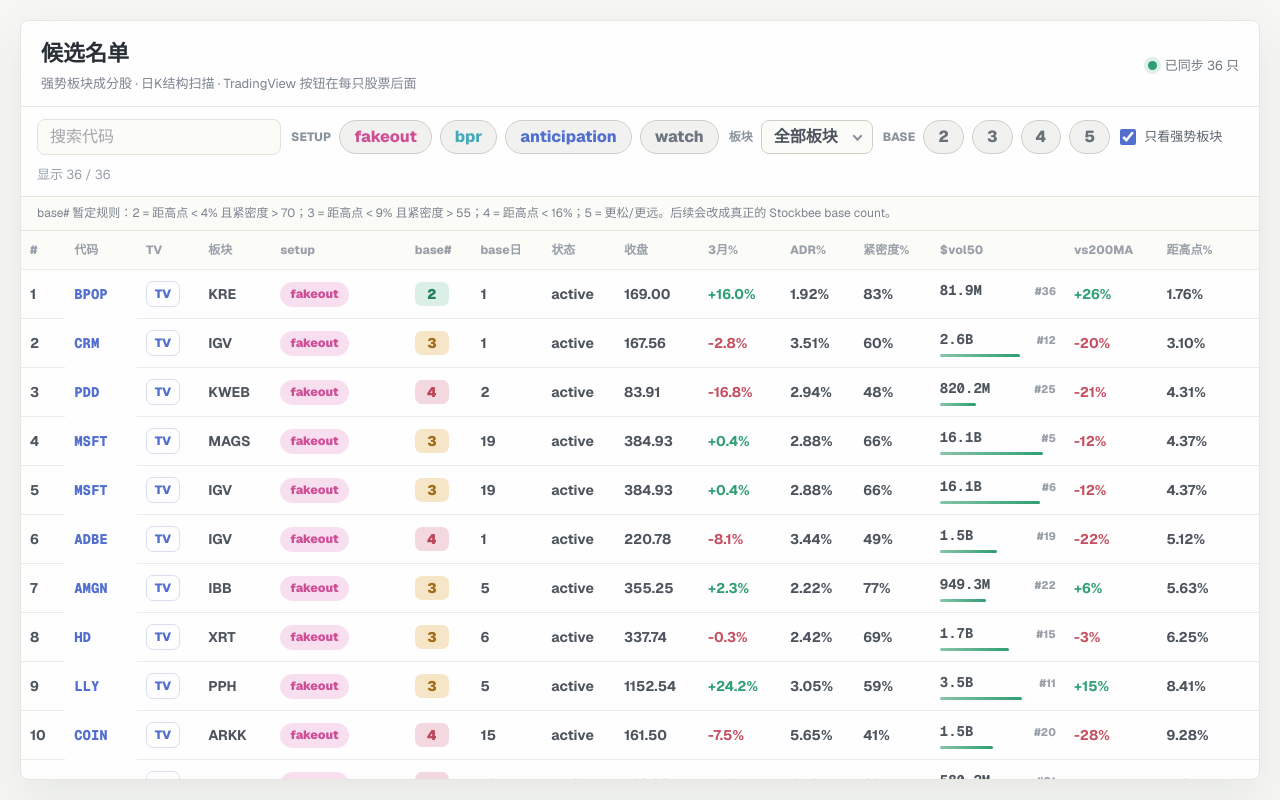
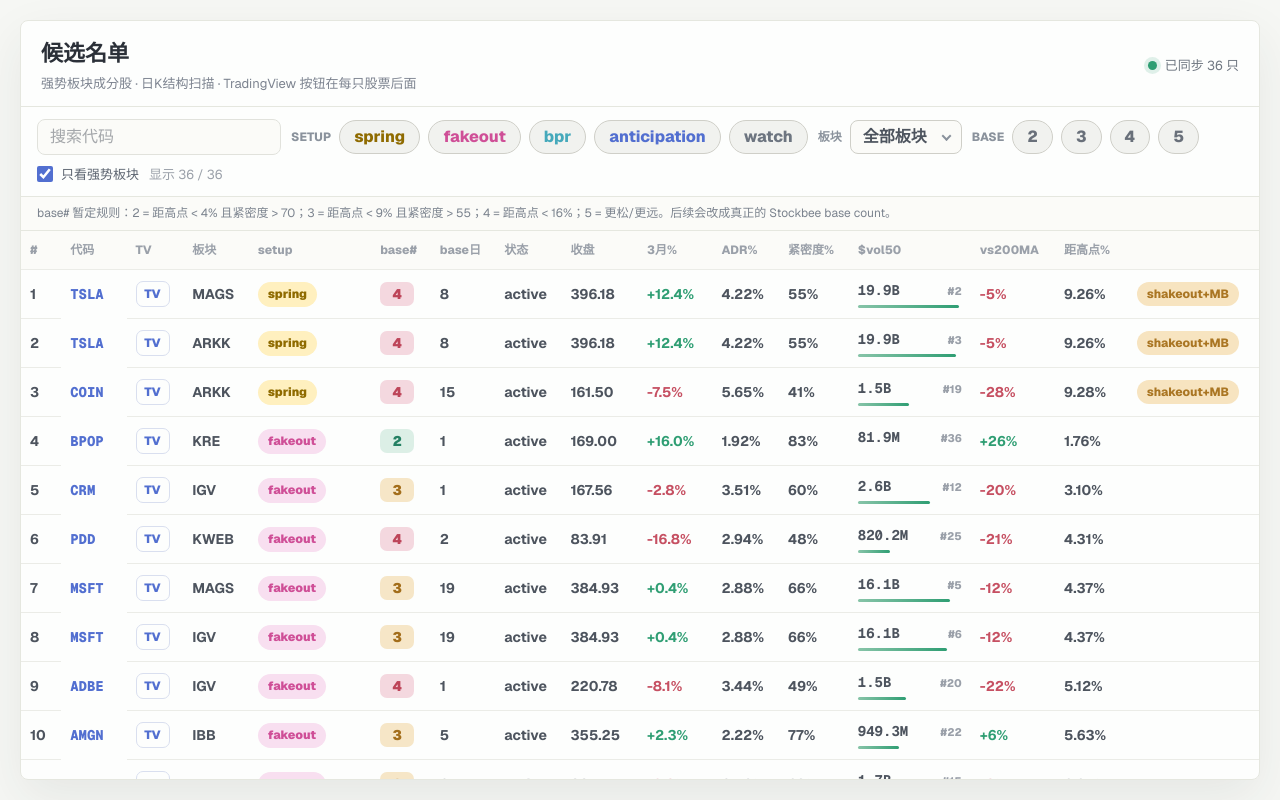
Before and after one commit to kaguravicky-web/deepvue, a Next.js app: page / in a window 1280 px wide. Built offline with nearby package versions, Linux system fonts and the light colour scheme.

Commit message:
Add spring setup scanner

```diff
--- a/app/globals.css
+++ b/app/globals.css
@@ -249,6 +249,11 @@
   color: var(--pink);
 }
 
+.chip.tab-spring,
+.segmented .tab-spring {
+  color: #8f6b00;
+}
+
 .chip.tab-anticipation,
 .segmented .tab-anticipation {
   color: var(--blue);
@@ -401,6 +406,11 @@
 .fakeout {
   background: #f8dff0;
   color: var(--pink);
+}
+
+.spring {
+  background: #fff0bf;
+  color: #8f6b00;
 }
 
 .bpr {
--- a/app/page.tsx
+++ b/app/page.tsx
@@ -2,7 +2,7 @@
 
 import { useEffect, useMemo, useState } from "react";
 
-type Status = "anticipation" | "fakeout" | "bpr" | "pool";
+type Status = "spring" | "anticipation" | "fakeout" | "bpr" | "pool";
 
 type Candidate = {
   rank: number;
@@ -39,9 +39,10 @@
   { rank: 2, ticker: "BB", name: "BlackBerry", group: "Software", theme: "IGV", status: "bpr", base: 5, days: 8, stage: "active", close: 11.01, threeMonth: 184.5, adr: 7.98, tightness: 0, dollarVol: "339.1M", vs200: 109, line: 23.43, strong: true },
 ];
 
-const setupOptions: Status[] = ["fakeout", "bpr", "anticipation", "pool"];
+const setupOptions: Status[] = ["spring", "fakeout", "bpr", "anticipation", "pool"];
 const baseOptions = [2, 3, 4, 5];
 const setupLabels: Record<Status, string> = {
+  spring: "spring",
   fakeout: "fakeout",
   anticipation: "anticipation",
   bpr: "bpr",
--- a/public/screener-feed.json
+++ b/public/screener-feed.json
@@ -1,5 +1,5 @@
 {
-  "updatedAt": "2026-07-15T04:54:38.968Z",
+  "updatedAt": "2026-07-15T05:10:07.196Z",
   "sectors": [
     {
       "sector": "S&P  Insurance",
@@ -887,6 +887,83 @@
   "candidates": [
     {
       "rank": 1,
+      "ticker": "TSLA",
+      "name": "Tesla, Inc.",
+      "group": "Magnificent 7 #11",
+      "theme": "MAGS",
+      "status": "spring",
+      "base": 4,
+      "days": 8,
+      "stage": "active",
+      "close": 396.18,
+      "threeMonth": 12.4,
+      "adr": 4.22,
+      "tightness": 55,
+      "dollarVol": "19.9B",
+      "vs200": -5,
+      "line": 9.26,
+      "alert": "shakeout+MB",
+      "strong": true,
+      "weight": "🟡 同在: ARKK, LIT, VOO",
+      "springDate": "2026-06-26",
+      "burstDate": "2026-06-29",
+      "liquidityLevel": 379.06,
+      "lastDate": "2026-07-14"
+    },
+    {
+      "rank": 2,
+      "ticker": "TSLA",
+      "name": "Tesla, Inc.",
+      "group": "ARK Innovation #20",
+      "theme": "ARKK",
+      "status": "spring",
+      "base": 4,
+      "days": 8,
+      "stage": "active",
+      "close": 396.18,
+      "threeMonth": 12.4,
+      "adr": 4.22,
+      "tightness": 55,
+      "dollarVol": "19.9B",
+      "vs200": -5,
+      "line": 9.26,
+      "alert": "shakeout+MB",
+      "strong": true,
+      "weight": "🟡 同在: MAGS, LIT, VOO",
+      "springDate": "2026-06-26",
+      "burstDate": "2026-06-29",
+      "liquidityLevel": 379.06,
+      "lastDate": "2026-07-14"
+    },
+    {
+      "rank": 3,
+      "ticker": "COIN",
+      "name": "Coinbase Global, Inc.",
+      "group": "ARK Innovation #20",
+      "theme": "ARKK",
+      "status": "spring",
+      "base": 4,
+      "days": 15,
+      "stage": "active",
+      "close": 161.5,
+      "threeMonth": -7.5,
+      "adr": 5.65,
+      "tightness": 41,
+      "dollarVol": "1.5B",
+      "vs200": -28,
+      "line": 9.28,
+      "alert": "shakeout+MB",
+      "strong": true,
+      "weight": "🟢 同在: WGMI",
+      "breakoutDate": "2026-07-01",
+      "springDate": "2026-06-26",
+      "burstDate": "2026-07-01",
+      "liquidityLevel": 147.88,
+      "ema21": 161.04,
+      "lastDate": "2026-07-14"
+    },
+    {
+      "rank": 4,
       "ticker": "BPOP",
       "name": "Popular, Inc.",
       "group": "Regional Banking #5",
@@ -907,7 +984,7 @@
       "lastDate": "2026-07-14"
     },
     {
-      "rank": 2,
+      "rank": 5,
       "ticker": "CRM",
       "name": "Salesforce, Inc.",
       "group": "Software #17",
@@ -930,7 +1007,7 @@
       "lastDate": "2026-07-14"
     },
     {
-      "rank": 3,
+      "rank": 6,
       "ticker": "PDD",
       "name": "PDD Holdings (拼多多)",
       "group": "China Internet #15",
@@ -953,7 +1030,7 @@
       "lastDate": "2026-07-14"
     },
     {
-      "rank": 4,
+      "rank": 7,
       "ticker": "MSFT",
       "name": "Microsoft Corporation",
       "group": "Magnificent 7 #11",
@@ -976,7 +1053,7 @@
       "lastDate": "2026-07-14"
     },
     {
-      "rank": 5,
+      "rank": 8,
       "ticker": "MSFT",
       "name": "Microsoft Corporation",
       "group": "Software #17",
@@ -999,7 +1076,7 @@
       "lastDate": "2026-07-14"
     },
     {
-      "rank": 6,
+      "rank": 9,
       "ticker": "ADBE",
       "name": "Adobe Inc.",
       "group": "Software #17",
@@ -1022,7 +1099,7 @@
       "lastDate": "2026-07-14"
     },
     {
-      "rank": 7,
+      "rank": 10,
       "ticker": "AMGN",
       "name": "Amgen Inc.",
       "group": "Biotechnology #6",
@@ -1045,7 +1122,7 @@
       "lastDate": "2026-07-14"
     },
     {
-      "rank": 8,
+      "rank": 11,
       "ticker": "HD",
       "name": "The Home Depot, Inc.",
       "group": "S&P Retail #12",
@@ -1068,7 +1145,7 @@
       "lastDate": "2026-07-14"
     },
     {
-      "rank": 9,
+      "rank": 12,
       "ticker": "LLY",
       "name": "Eli Lilly and Company",
       "group": "Pharmaceutical #9",
@@ -1091,30 +1168,7 @@
       "lastDate": "2026-07-14"
     },
     {
-      "rank": 10,
-      "ticker": "COIN",
-      "name": "Coinbase Global, Inc.",
-      "group": "ARK Innovation #20",
-      "theme": "ARKK",
-      "status": "fakeout",
-      "base": 4,
-      "days": 15,
-      "stage": "active",
-      "close": 161.5,
-      "threeMonth": -7.5,
-      "adr": 5.65,
-      "tightness": 41,
-      "dollarVol": "1.5B",
-      "vs200": -28,
-      "line": 9.28,
-      "strong": true,
-      "weight": "🟢 同在: WGMI",
-      "breakoutDate": "2026-07-01",
-      "ema21": 161.04,
-      "lastDate": "2026-07-14"
-    },
-    {
-      "rank": 11,
+      "rank": 13,
       "ticker": "AMT",
       "name": "American Tower Corp",
       "group": "Real Estate #14",
@@ -1137,7 +1191,7 @@
       "lastDate": "2026-07-14"
     },
     {
-      "rank": 12,
+      "rank": 14,
       "ticker": "DAL",
       "name": "Delta Air Lines",
       "group": "Airlines #18",
@@ -1160,7 +1214,7 @@
       "lastDate": "2026-07-14"
     },
     {
-      "rank": 13,
+      "rank": 15,
       "ticker": "VRTX",
       "name": "Vertex Pharmaceuticals",
       "group": "Biotechnology #6",
@@ -1183,7 +1237,7 @@
       "lastDate": "2026-07-14"
     },
     {
-      "rank": 14,
+      "rank": 16,
       "ticker": "VRTX",
       "name": "Vertex Pharmaceuticals",
       "group": "S&P Biotech #8",
@@ -1206,7 +1260,7 @@
       "lastDate": "2026-07-14"
     },
     {
-      "rank": 15,
+      "rank": 17,
       "ticker": "NVDA",
       "name": "NVIDIA Corporation",
       "group": "Magnificent 7 #11",
@@ -1227,7 +1281,7 @@
       "lastDate": "2026-07-14"
     },
     {
-      "rank": 16,
+      "rank": 18,
       "ticker": "META",
       "name": "Meta Platforms, Inc.",
       "group": "Magnificent 7 #11",
@@ -1250,7 +1304,7 @@
       "lastDate": "2026-07-14"
     },
     {
-      "rank": 17,
+      "rank": 19,
       "ticker": "AAPL",
       "name": "Apple Inc.",
       "group": "Magnificent 7 #11",
@@ -1273,7 +1327,7 @@
       "lastDate": "2026-07-14"
     },
     {
-      "rank": 18,
+      "rank": 20,
       "ticker": "BABA",
       "name": "Alibaba Group (阿里巴巴)",
       "group": "China Internet #15",
@@ -1296,7 +1350,7 @@
       "lastDate": "2026-07-14"
     },
     {
-      "rank": 19,
+      "rank": 21,
       "ticker": "BABA",
       "name": "Alibaba Group (阿里巴巴)",
       "group": "HK Large Cap #19",
@@ -1319,7 +1373,7 @@
       "lastDate": "2026-07-14"
     },
     {
-      "rank": 20,
+      "rank": 22,
       "ticker": "UMBF",
       "name": "UMB Financial Corp",
       "group": "Regional Banking #5",
@@ -1340,7 +1394,7 @@
       "lastDate": "2026-07-14"
     },
     {
-      "rank": 21,
+      "rank": 23,
       "ticker": "JNJ",
       "name": "Johnson & Johnson",
       "group": "Pharmaceutical #9",
@@ -1363,7 +1417,7 @@
       "lastDate": "2026-07-14"
     },
     {
-      "rank": 22,
+      "rank": 24,
       "ticker": "REGN",
       "name": "Regeneron Pharmaceuticals",
       "group": "Biotechnology #6",
@@ -1384,7 +1438,7 @@
       "lastDate": "2026-07-14"
     },
     {
-      "rank": 23,
+      "rank": 25,
       "ticker": "TCEHY",
       "name": "Tencent (腾讯控股)",
       "group": "China Internet #15",
@@ -1405,7 +1459,7 @@
       "lastDate": "2026-07-14"
     },
     {
-      "rank": 24,
+      "rank": 26,
       "ticker": "TCEHY",
       "name": "Tencent (腾讯控股)",
       "group": "HK Large Cap #19",
@@ -1426,7 +1480,7 @@
       "lastDate": "2026-07-14"
     },
     {
-      "rank": 25,
+      "rank": 27,
       "ticker": "PLD",
       "name": "Prologis, Inc.",
       "group": "Real Estate #14",
@@ -1447,7 +1501,7 @@
       "lastDate": "2026-07-14"
     },
     {
-      "rank": 26,
+      "rank": 28,
       "ticker": "XOM",
       "name": "Exxon Mobil Corp",
       "group": "Oil & Gas Exploration #7",
@@ -1468,7 +1522,7 @@
       "lastDate": "2026-07-14"
     },
     {
-      "rank": 27,
+      "rank": 29,
       "ticker": "CVX",
       "name": "Chevron Corp",
       "group": "Oil & Gas Exploration #7",
@@ -1489,7 +1543,7 @@
       "lastDate": "2026-07-14"
     },
     {
-      "rank": 28,
+      "rank": 30,
       "ticker": "AMZN",
       "name": "Amazon.com, Inc.",
       "group": "Magnificent 7 #11",
@@ -1510,7 +1564,7 @@
       "lastDate": "2026-07-14"
     },
     {
-      "rank": 29,
+      "rank": 31,
       "ticker": "AMZN",
       "name": "Amazon.com, Inc.",
       "group": "S&P Retail #12",
@@ -1531,7 +1585,7 @@
       "lastDate": "2026-07-14"
     },
     {
-      "rank": 30,
+      "rank": 32,
       "ticker": "GOOGL",
       "name": "Alphabet Inc.",
       "group": "Magnificent 7 #11",
@@ -1552,7 +1606,7 @@
       "lastDate": "2026-07-14"
     },
     {
-      "rank": 31,
+      "rank": 33,
       "ticker": "SYK",
       "name": "Stryker Corporation",
       "group": "U.S. Medical Devices #10",
@@ -1573,7 +1627,7 @@
       "lastDate": "2026-07-14"
     },
     {
-      "rank": 32,
+      "rank": 34,
       "ticker": "MDT",
       "name": "Medtronic plc",
       "group": "U.S. Medical Devices #10",
@@ -1591,48 +1645,6 @@
       "line": 8.44,
       "strong": true,
       "weight": "🟢 同在: VOO",
-      "lastDate": "2026-07-14"
-    },
-    {
-      "rank": 33,
-      "ticker": "TSLA",
-      "name": "Tesla, Inc.",
-      "group": "Magnificent 7 #11",
-      "theme": "MAGS",
-      "status": "pool",
-      "base": 4,
-      "days": 8,
-      "stage": "watch",
-      "close": 396.18,
-      "threeMonth": 12.4,
-      "adr": 4.22,
-      "tightness": 55,
-      "dollarVol": "19.9B",
-      "vs200": -5,
-      "line": 9.26,
-      "strong": true,
-      "weight": "🟡 同在: ARKK, LIT, VOO",
-      "lastDate": "2026-07-14"
-    },
-    {
-      "rank": 34,
-      "ticker": "TSLA",
-      "name": "Tesla, Inc.",
-      "group": "ARK Innovation #20",
-      "theme": "ARKK",
-      "status": "pool",
-      "base": 4,
-      "days": 8,
-      "stage": "watch",
-      "close": 396.18,
-      "threeMonth": 12.4,
-      "adr": 4.22,
-      "tightness": 55,
-      "dollarVol": "19.9B",
-      "vs200": -5,
-      "line": 9.26,
-      "strong": true,
-      "weight": "🟡 同在: MAGS, LIT, VOO",
       "lastDate": "2026-07-14"
     },
     {
@@ -1705,7 +1717,7 @@
     },
     "XOP": {
       "lastDone": "165.850",
-      "timestamp": "2026-07-14T19:59:58.000Z"
+      "timestamp": "2026-07-14T20:00:00.000Z"
     },
     "XBI": {
       "lastDone": "155.450",
--- a/scripts/sync-screener-feed.mjs
+++ b/scripts/sync-screener-feed.mjs
@@ -141,7 +141,47 @@
   return null;
 }
 
-function pickStatus({ breakoutPullback, close, sma20, sma50, high20, high50, priorHigh50, low5, high5, threeMonth, line, adr }) {
+function findSpringBurst(bars) {
+  const start = Math.max(30, bars.length - 28);
+  const avgVolume50 = average(bars.slice(-50).map((bar) => bar.volume));
+
+  for (let index = start; index < bars.length - 1; index += 1) {
+    const bar = bars[index];
+    const prior = bars.slice(Math.max(0, index - 30), index - 2);
+    if (prior.length < 12) continue;
+
+    const support = Math.min(...prior.map((item) => item.low));
+    const sweptSupport = bar.low < support * 0.99;
+    const reclaimedSupport = bar.close > support;
+    if (!sweptSupport || !reclaimedSupport) continue;
+
+    const followThrough = bars.slice(index + 1, Math.min(index + 6, bars.length));
+    const burst = followThrough.find((item, offset) => {
+      const previous = bars[index + offset];
+      const range = Math.max(item.high - item.low, 0.01);
+      const closePosition = (item.close - item.low) / range;
+      const dayChange = previous ? ((item.close / previous.close) - 1) * 100 : 0;
+      const reclaimedRange = item.close > Math.max(...bars.slice(Math.max(0, index - 10), index).map((priorBar) => priorBar.high));
+      const volumeBurst = avgVolume50 ? item.volume > avgVolume50 * 1.15 : true;
+      return volumeBurst && closePosition >= 0.6 && (dayChange >= 4 || reclaimedRange);
+    });
+
+    const last = bars.at(-1);
+    const stillValid = burst && last.close > support && last.close > bar.close;
+    if (stillValid) {
+      return {
+        springDate: bar.date,
+        burstDate: burst.date,
+        liquidityLevel: support,
+      };
+    }
+  }
+
+  return null;
+}
+
+function pickStatus({ springBurst, breakoutPullback, close, sma20, sma50, high20, high50, priorHigh50, low5, high5, threeMonth, line, adr }) {
+  if (springBurst) return "spring";
   if (breakoutPullback) return close < breakoutPullback.pivot ? "fakeout" : "bpr";
   const reclaimed20 = low5 < sma20 && close > sma20 && close > sma50 && threeMonth > 5;
   const failedBreakout = high5 > priorHigh50 * 1.01 && close < priorHigh50 && close > sma50;
@@ -192,8 +232,9 @@
   const range15 = Math.max(...recent15.map((bar) => bar.high)) - Math.min(...recent15.map((bar) => bar.low));
   const tightness = Math.max(0, Math.min(100, 100 - ((range15 / last.close) * 280)));
   const avgDollar50 = average(recent50.map((bar) => bar.turnover || (bar.close * bar.volume)));
+  const springBurst = findSpringBurst(bars);
   const breakoutPullback = findBreakoutPullback(bars, closes, ema21Series);
-  const status = pickStatus({ breakoutPullback, close: last.close, sma20, sma50, high20, high50, priorHigh50, low5, high5, threeMonth, line, adr });
+  const status = pickStatus({ springBurst, breakoutPullback, close: last.close, sma20, sma50, high20, high50, priorHigh50, low5, high5, threeMonth, line, adr });
   const daysSinceHigh20 = Math.max(1, recent20.length - 1 - recent20.findLastIndex((bar) => bar.high === high20));
   const base = line < 4 && tightness > 70 ? 2 : line < 9 && tightness > 55 ? 3 : line < 16 ? 4 : 5;
   const ob = last.volume > average(bars.slice(-50, -1).map((bar) => bar.volume)) * 1.6 && last.close > last.open;
@@ -216,10 +257,13 @@
     dollarVol: formatDollarVolume(avgDollar50),
     vs200: vs200 === null ? null : Math.round(vs200),
     line: Number(line.toFixed(2)),
-    alert: wedge && ob ? "wedge+OB" : undefined,
+    alert: springBurst ? "shakeout+MB" : wedge && ob ? "wedge+OB" : undefined,
     strong: true,
     weight: component.weight,
     breakoutDate: breakoutPullback?.breakoutDate,
+    springDate: springBurst?.springDate,
+    burstDate: springBurst?.burstDate,
+    liquidityLevel: springBurst?.liquidityLevel ? Number(springBurst.liquidityLevel.toFixed(2)) : undefined,
     ema21: breakoutPullback?.ema21 ? Number(breakoutPullback.ema21.toFixed(2)) : undefined,
     lastDate: last.date,
   };
@@ -238,7 +282,7 @@
     }
   }
   candidates.sort((a, b) => {
-    const statusWeight = { fakeout: 0, bpr: 1, anticipation: 2, pool: 3 };
+    const statusWeight = { spring: 0, fakeout: 1, bpr: 2, anticipation: 3, pool: 4 };
     return statusWeight[a.status] - statusWeight[b.status] || a.line - b.line || b.threeMonth - a.threeMonth;
   });
   return candidates.map((candidate, index) => ({ ...candidate, rank: index + 1 }));
```
